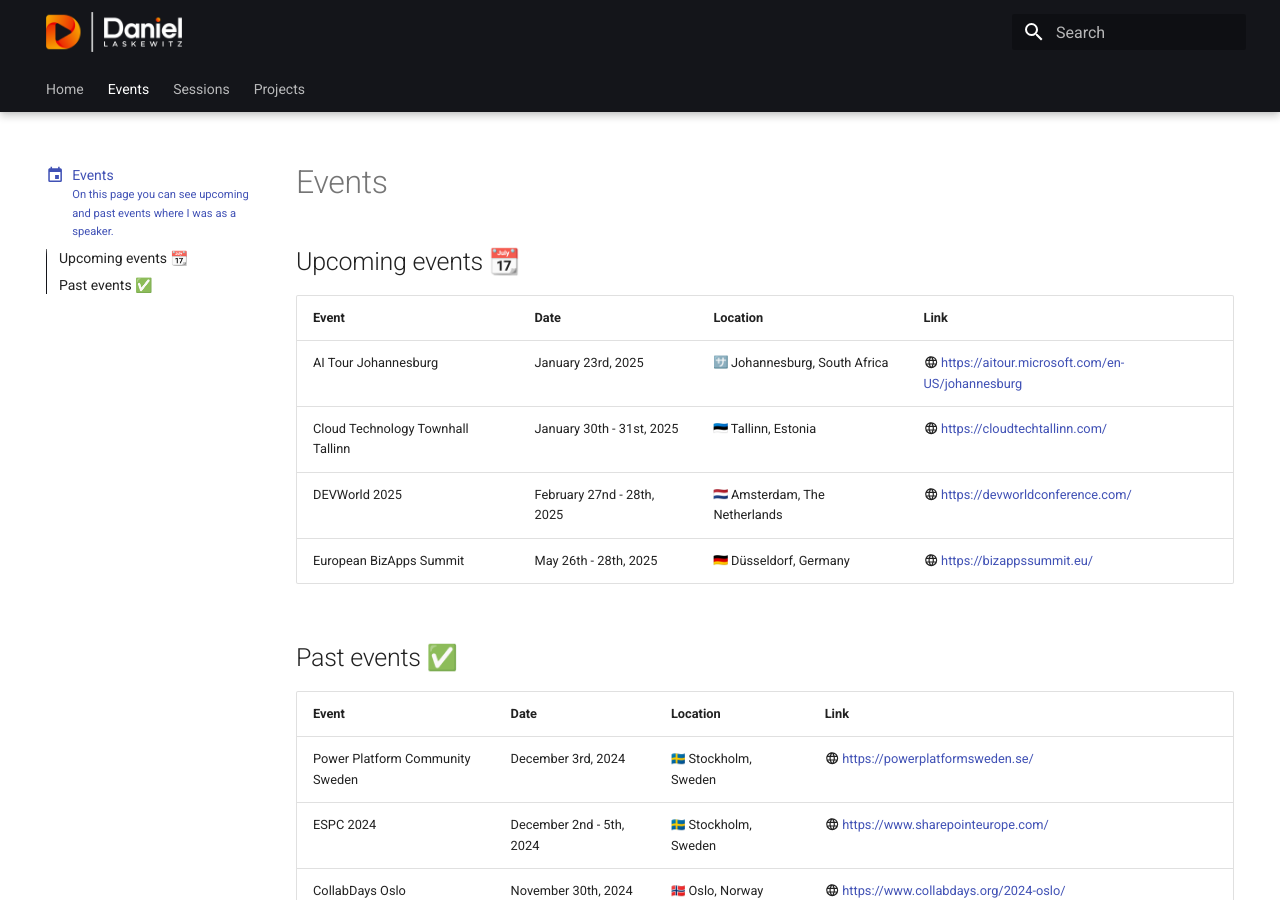
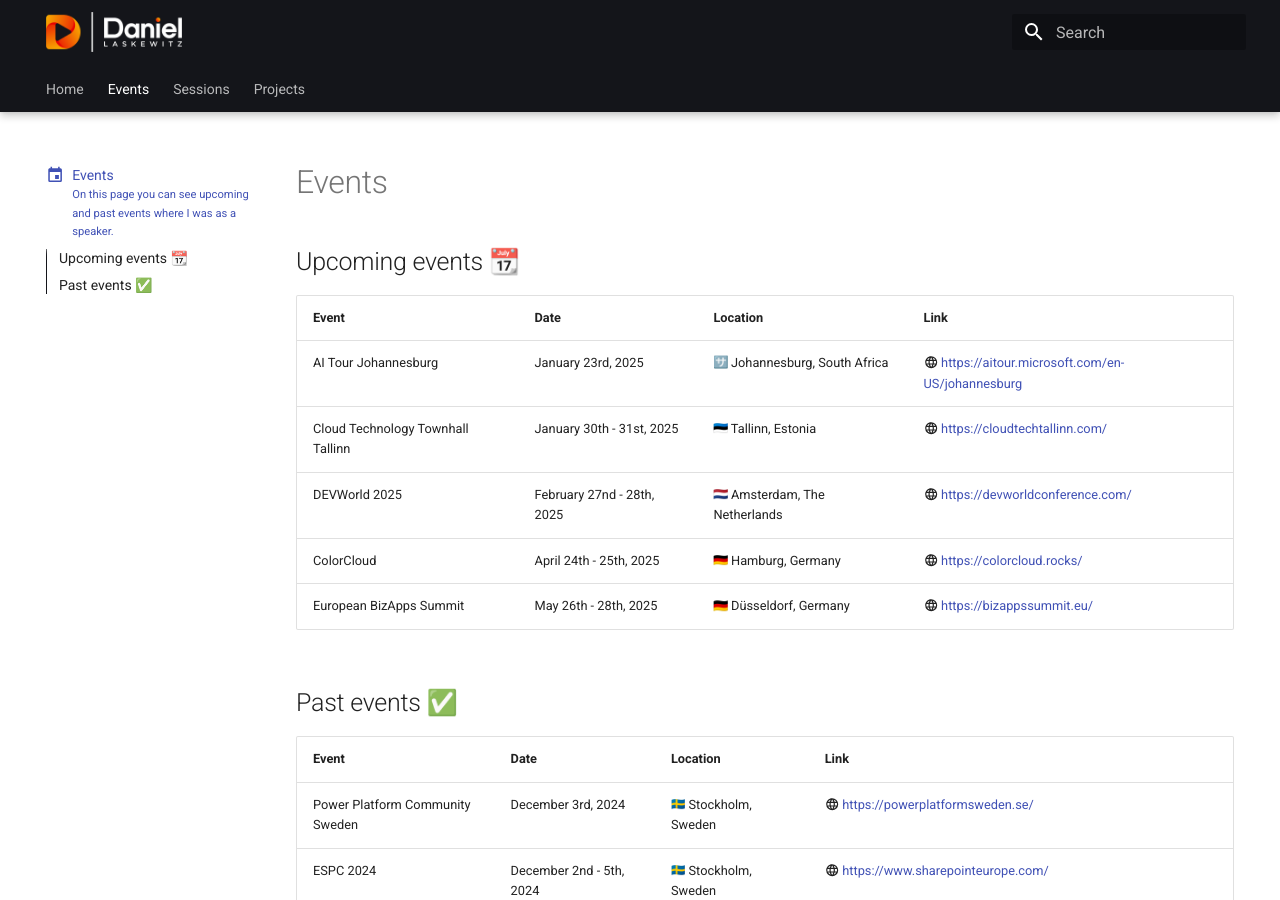
Before and after one commit to Laskewitz/laskewitz.github.io, an MkDocs documentation site: the page built from docs/events.md, in a window 1280 px wide and 900 px high. Built offline with MkDocs 1.6.1 and Material for MkDocs 9.7.7, drawn with Linux system fonts in a browser that asks for light colours; emoji names are drawn with the system emoji font.

Commit message:
Added ColorCloud

```diff
--- a/docs/events.md
+++ b/docs/events.md
@@ -18,6 +18,7 @@
 | AI Tour Johannesburg | January 23rd, 2025 | :sa: Johannesburg, South Africa | :material-web: [https://aitour.microsoft.com/en-US/johannesburg](https://aitour.microsoft.com/en-US/johannesburg) |
 | Cloud Technology Townhall Tallinn | January 30th - 31st, 2025 | :ee: Tallinn, Estonia | :material-web: [https://cloudtechtallinn.com/](https://cloudtechtallinn.com/) |
 | DEVWorld 2025 | February 27nd - 28th, 2025 | :nl: Amsterdam, The Netherlands | :material-web: [https://devworldconference.com/](https://devworldconference.com/) |
+| ColorCloud | April 24th - 25th, 2025 | :de: Hamburg, Germany | :material-web: [https://colorcloud.rocks/](https://colorcloud.rocks/) |
 | European BizApps Summit | May 26th - 28th, 2025 | :de: Düsseldorf, Germany | :material-web: [https://bizappssummit.eu/](https://bizappssummit.eu/) |
 <!-- | Name | Date | :nl: | :material-web: [website](website) | -->
 
```
